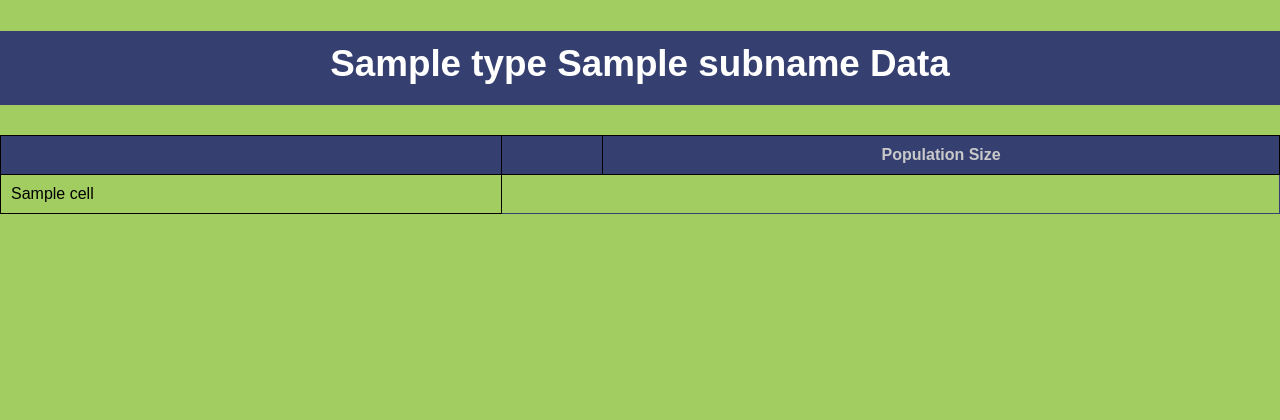
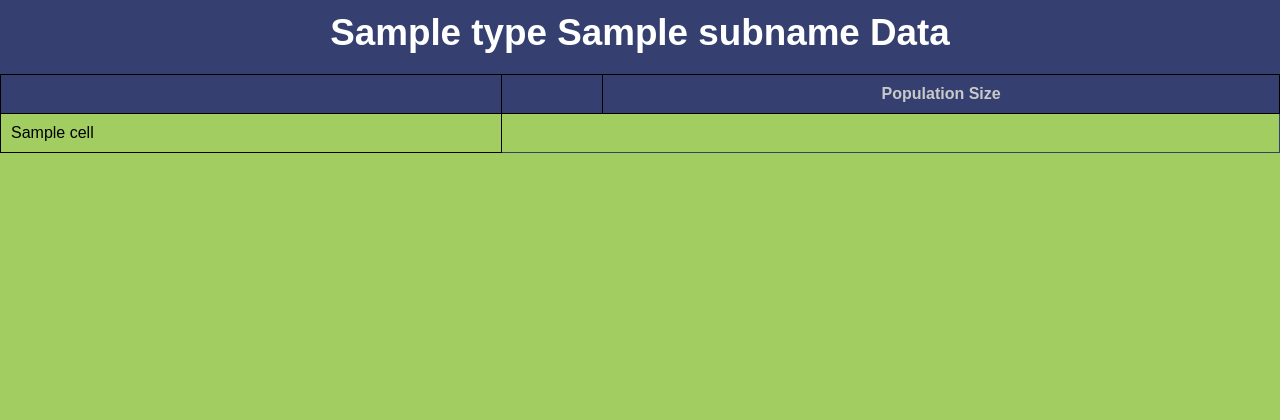
Before and after one commit to Eileen-S-L/SAFEUS_WebsiteProject, a Python web app: template templates/data_results.html in a window 1280 px wide. Shown: the top 420 px of the page. After the commit the page ends 153 px from the top, so only its background shows below. Run offline with Jinja, Linux system fonts and the light colour scheme; the template is opened without the code that fills it: most values are stand-ins (such as "Sample title", 1, 10 or a date in 2020).

Commit message:
adding styles

```diff
--- a/static/main.css
+++ b/static/main.css
@@ -121,7 +121,7 @@ td:not(:first-child) {
     top: 0;
     height: 50px;
     background-color: rgb(53, 64, 113);
-    /* margin: 0; */
+    margin: 0;
     z-index: 100;
     padding: 10px 0;
 }
```
